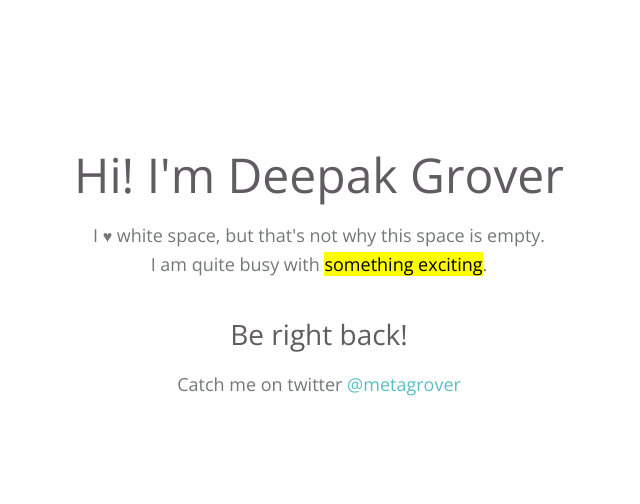
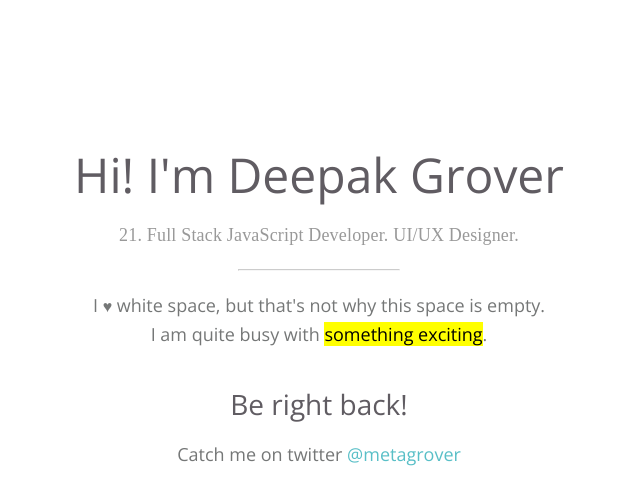
Before and after one commit to metagrover/metagrover.github.io, a plain HTML site: page index.html in a window 1280 px wide. Shown: the whole page, without its empty margins (321-961 px from the left). Drawn offline with nearby package versions, Linux system fonts and the light colour scheme.

Commit message:
Add intro

```diff
--- a/index.html
+++ b/index.html
@@ -28,6 +28,16 @@
 			font-size: 28px;
 			line-height: 32px;
 		}
+		.intro{
+			font-family: "Times New Roman";
+			color: #999;
+			font-size: 18px;
+			letter-spacing: 0.01em;
+		}
+		hr{
+			width: 160px;
+			opacity: 0.5;
+		}
 		p{
 			-webkit-font-smoothing: antialiased;
 			color: rgb(117, 119, 119);
@@ -47,6 +57,8 @@
 </head>
 <body>
 	<h1>Hi! I'm Deepak Grover</h1>
+	<p class="intro">21. Full Stack JavaScript Developer. UI/UX Designer.</p>
+	<hr>
 	<p>I <span style="font-size: 16px">&hearts;</span> white space, but that's not why this space is empty.<br>I am quite busy with <mark>something exciting</mark>.</p>
 	<h2>Be right back!</h2>
 	<p>Catch me on twitter <a href="https://twitter.com/metagrover" title="I tweet here">@metagrover</a></p>
```
